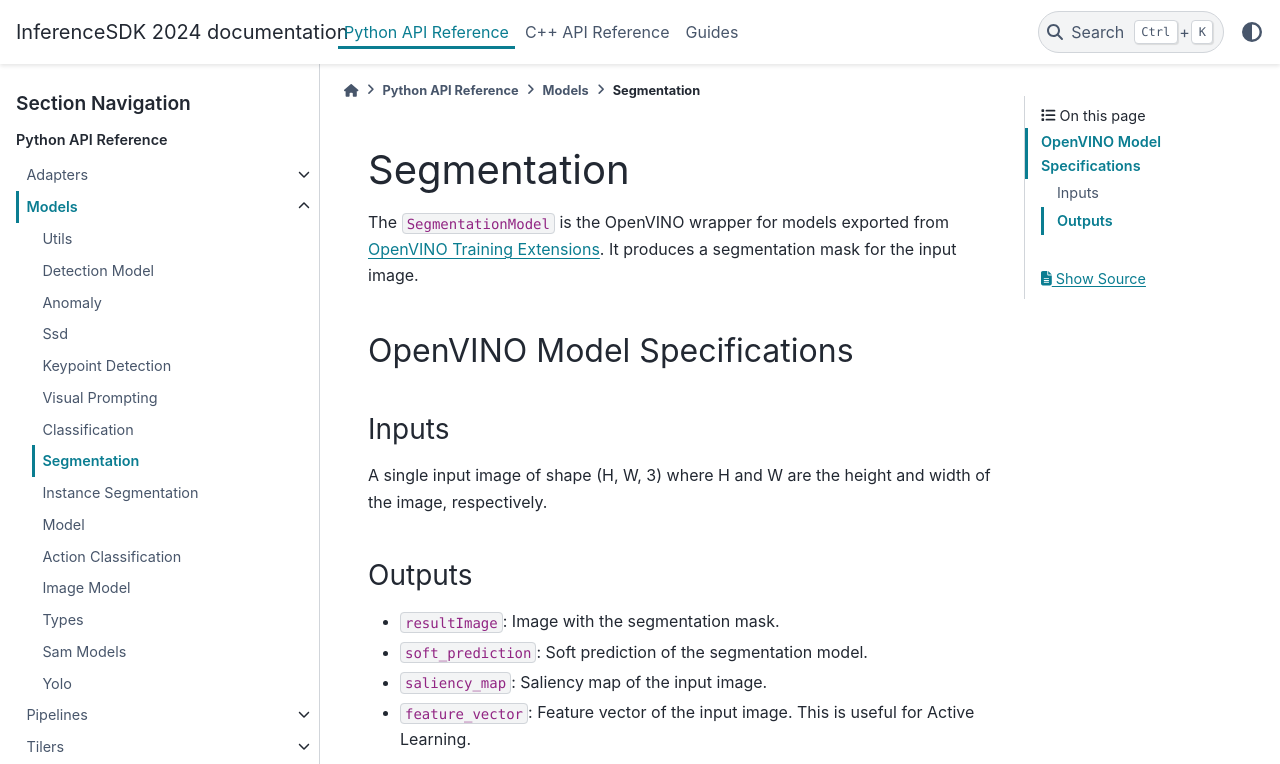
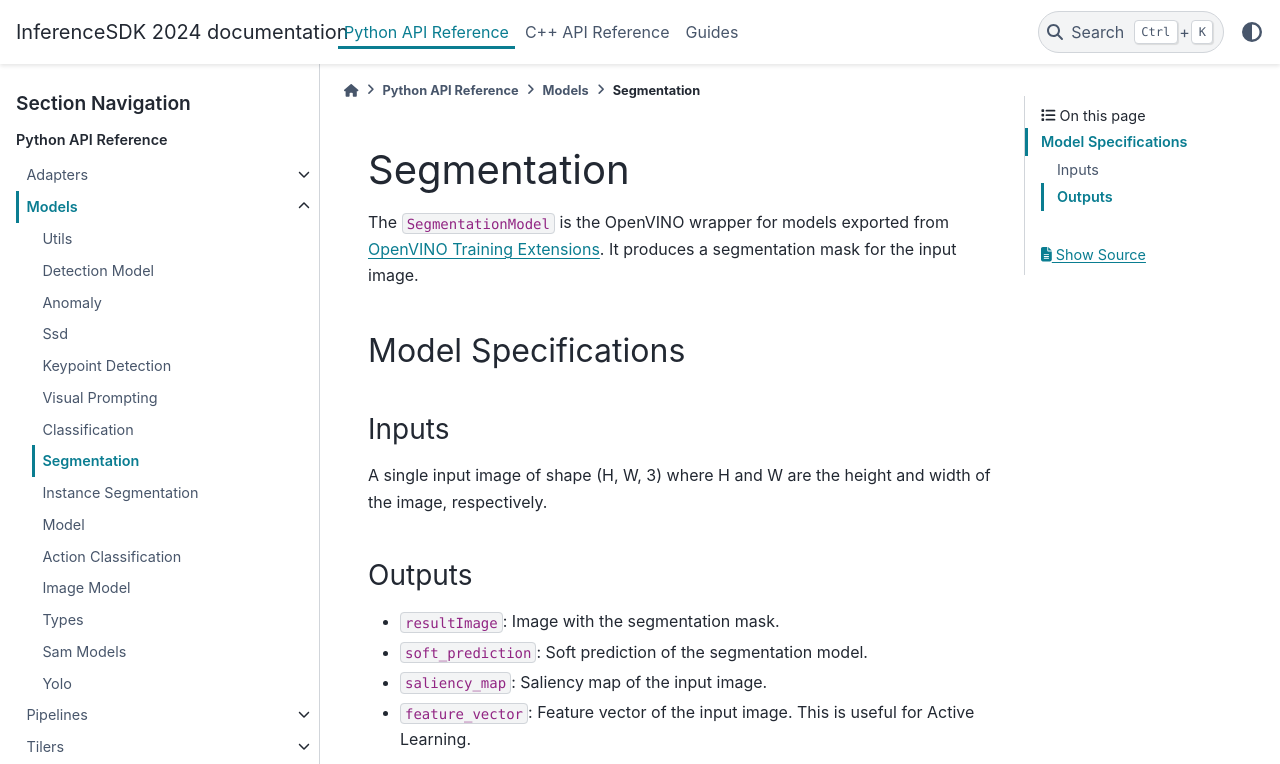
Before and after one commit to openvinotoolkit/model_api, a Sphinx documentation site: the page built from docs/source/python/models/segmentation.md, in a window 1280 px wide and 1042 px high, cut to the strip 0-764 px from the top of the window. Built offline with Sphinx 7.4.7 and the PyData theme 0.15.4, drawn with Linux system fonts in a browser that asks for light colours.

Commit message:
Update section header
Signed-off-by: Ashwin Vaidya <ashwinnitinvaidya@gmail.com>

```diff
--- a/docs/source/python/models/segmentation.md
+++ b/docs/source/python/models/segmentation.md
@@ -2,7 +2,7 @@
 
 The `SegmentationModel` is the OpenVINO wrapper for models exported from [OpenVINO Training Extensions](https://github.com/openvinotoolkit/training_extensions). It produces a segmentation mask for the input image.
 
-## OpenVINO Model Specifications
+## Model Specifications
 
 ### Inputs
 
```
Also changed, not shown: docs/source/python/models/classification.md (+1 -1 lines).
